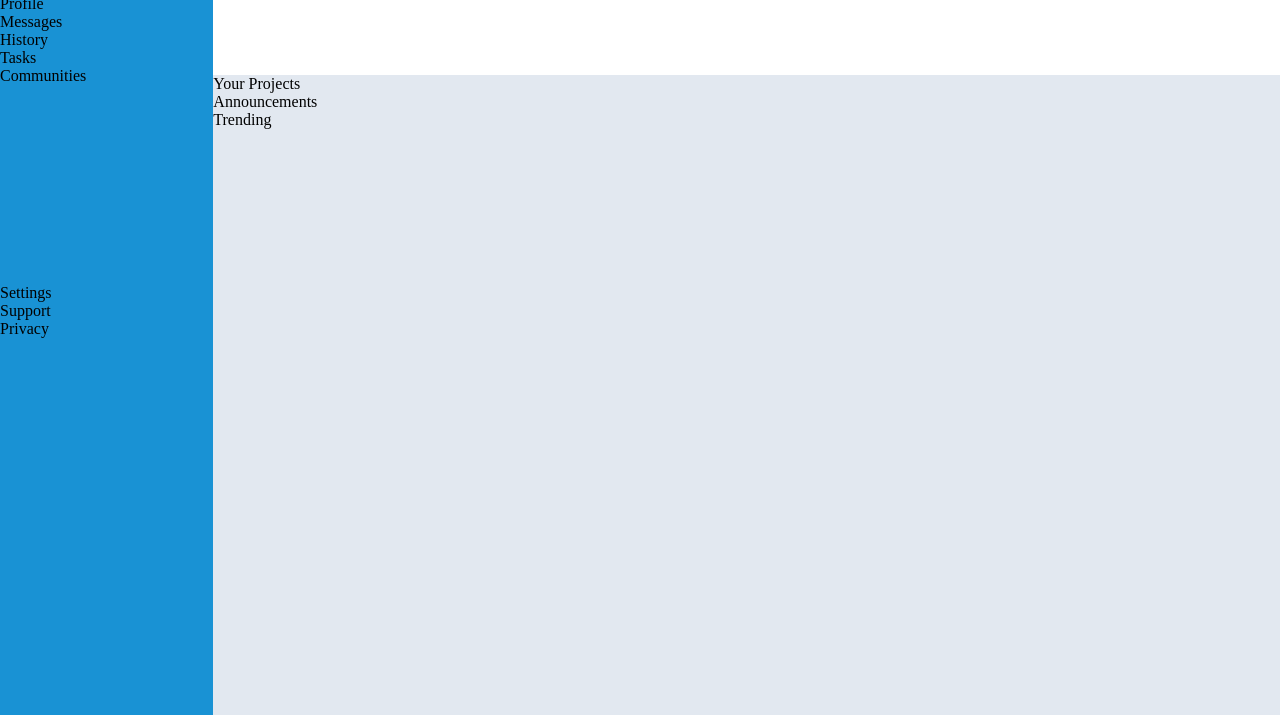
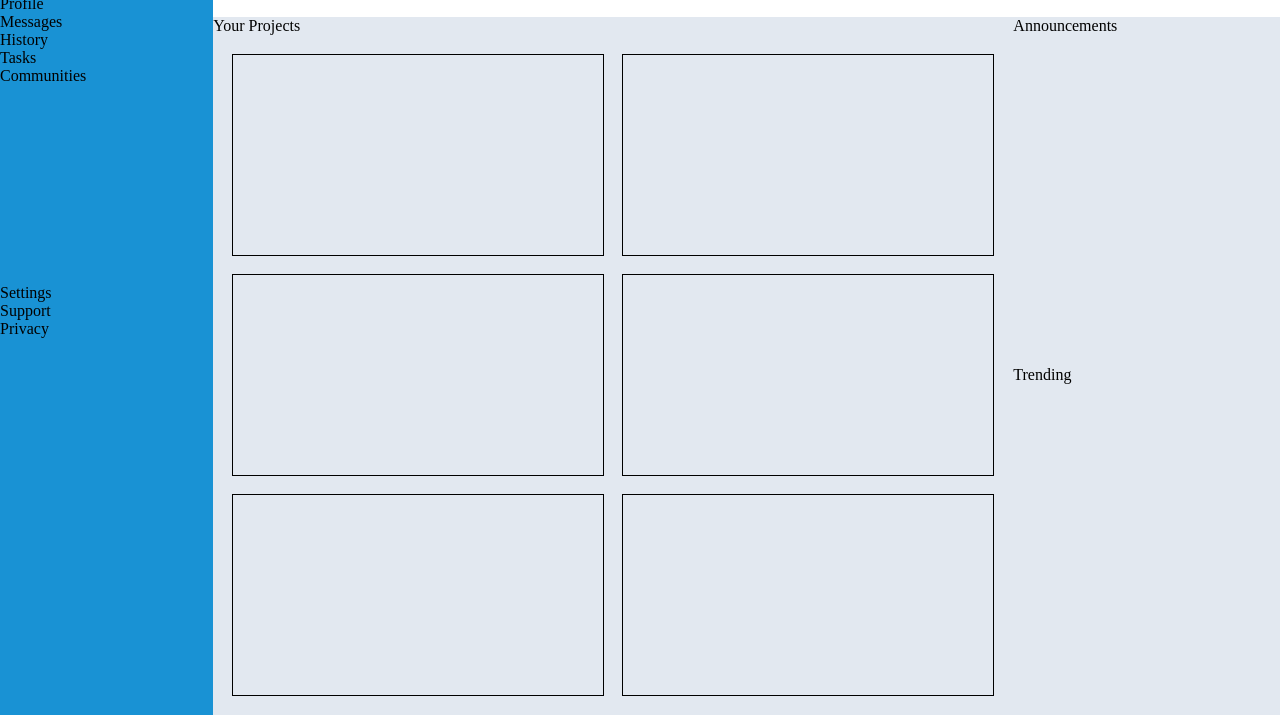
Before and after one commit to axelklaudedelgado/admin-dashboard, a plain HTML site: page index.html in a window 1280 px wide. Shown: the part 85-800 px from the top of the page. Drawn offline with Linux system fonts and the light colour scheme.

Commit message:
Create main content basic layout

```diff
--- a/index.html
+++ b/index.html
@@ -38,19 +38,29 @@
         </div>
 
         <div class="mainContent">
+            <div class="dynamicMain">
                 <div>Your Projects</div>
+                <div class="cards">
                     <div class="card"></div>
                     <div class="card"></div>
                     <div class="card"></div>
                     <div class="card"></div>
                     <div class="card"></div>
                     <div class="card"></div>
+                </div>
+            </div>
 
+            <div class="staticMain">
+                <div class="announcements">
                     <div>Announcements</div>
                     <div></div>
+                </div>
+                <div class="trending">
                     <div>Trending</div>
                     <div></div>
                 </div>
             </div>
+        </div>
+    </div>
 </body>
 </html>
--- a/style.css
+++ b/style.css
@@ -34,4 +34,22 @@ html {
 .mainContent {
     background-color: #e2e8f0;
     grid-row: 2 / 3;
+    display: grid;
+    grid-template-columns: 3fr 1fr;
 }
+
+.staticMain {
+    display: grid;
+}
+
+.cards {
+    padding: 20px;
+    display: grid;
+    grid-template-columns: 1fr 1fr;
+    gap: 20px;
+}
+
+.card {
+    height: 200px;
+    outline: 1px solid black;
+}
```
Lines whose indentation alone changed are shown as unchanged.
